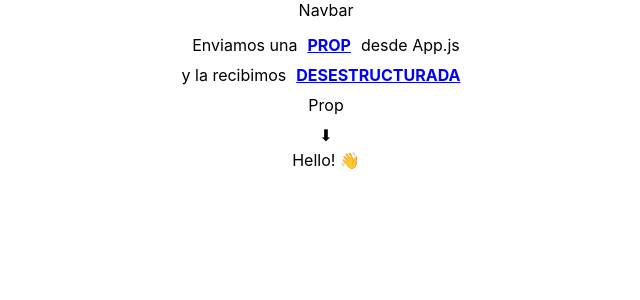
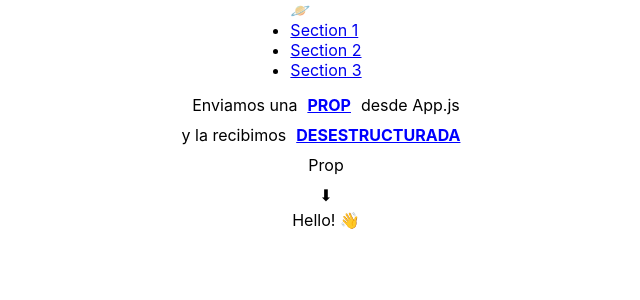
Before and after one commit to SmaelNicolas/Ej_1raEntrega_ReactJs, a React (Create React App) app: page / in a window 1280 px wide. Shown: the top 300 px of the page, without its empty margins (314-954 px from the left). Built offline with nearby package versions, Linux system fonts and the light colour scheme.

Commit message:
navbar content

```diff
--- a/src/components/Navbar/Navbar.jsx
+++ b/src/components/Navbar/Navbar.jsx
@@ -1,5 +1,29 @@
 import "./navbar.css";
 
 export const Navbar = () => {
-	return <div>Navbar</div>;
+	return (
+		<nav className='container--navbar'>
+			{/* LOGO */}
+			<div className='navbar--logo'>🪐</div>
+
+			{/* Secciones */}
+			<ul className='navbar--ul'>
+				<li className='navbar--ul--li'>
+					<a className='navbar--ul--li--a' href='#section1'>
+						Section 1
+					</a>
+				</li>
+				<li className='navbar--ul--li'>
+					<a className='navbar--ul--li--a' href='#section2'>
+						Section 2
+					</a>
+				</li>
+				<li className='navbar--ul--li'>
+					<a className='navbar--ul--li--a' href='#section3'>
+						Section 3
+					</a>
+				</li>
+			</ul>
+		</nav>
+	);
 };
```
